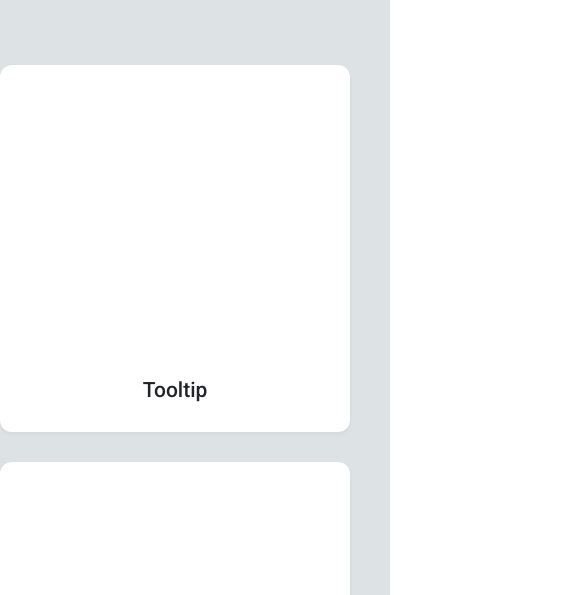
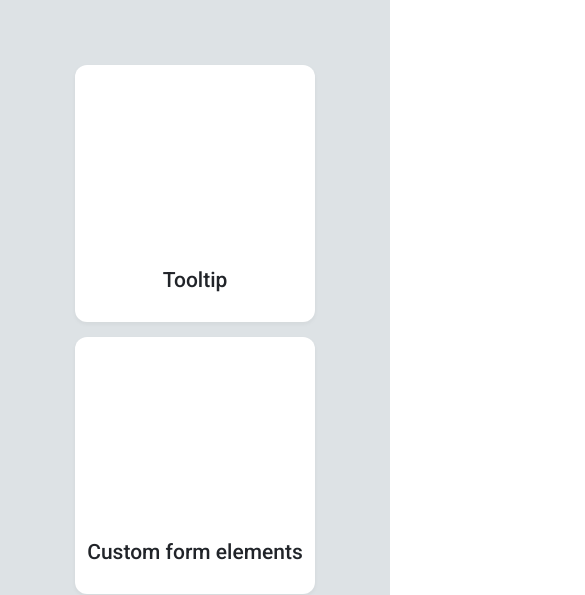
Before and after one commit to js-tasks-ru/htmlcss-20210916_ea-husainova, a website: page index.html in a window 390 px wide. Shown: the part 262-857 px from the top of the page, 585 px wide, since content can reach past the window. Drawn offline with Linux system fonts and the light colour scheme.

Commit message:
Added media query for main page

```diff
--- a/components/card/card.css
+++ b/components/card/card.css
@@ -18,3 +18,9 @@
     text-align: center;
     margin-bottom: 30px;
 }
+
+@media (max-width: 768px) {
+    .card {
+        height: 257px;
+    }
+}
--- a/components/footer/footer.css
+++ b/components/footer/footer.css
@@ -20,3 +20,9 @@
     margin-left: auto;
     margin-right: auto;
 }
+
+@media (max-width: 768px) {
+    .footer__description {
+        width: 350px;
+    }
+}
--- a/components/page/page.css
+++ b/components/page/page.css
@@ -7,3 +7,9 @@
     max-width: 1110px;
     margin: 0 auto;
 }
+
+@media (max-width: 768px) {
+    .page__box {
+        max-width: 768px;
+    }
+}
--- a/components/preview/preview.css
+++ b/components/preview/preview.css
@@ -8,8 +8,19 @@
     flex-direction: row;
     flex-wrap: wrap;
     gap: 30px;
+    justify-content: center;
 }
 
 .preview__card {
     flex-basis: 350px;
 }
+
+@media (max-width: 768px) {
+    .preview__box {
+        gap: 15px;
+    }
+
+    .preview__card {
+        flex-basis: 240px;
+    }
+}
--- a/index.html
+++ b/index.html
@@ -2,6 +2,7 @@
 <!-- Главная страница -->
 <html lang="ru">
     <head>
+        <meta name="viewport" content="width=device-width, initial-scale=1.0">
         <link rel="stylesheet" href="./assets/css/normalize.css">
         <link rel="stylesheet" href="./assets/css/main.css">
         <link rel="stylesheet" href="./components/page/page.css">
```
